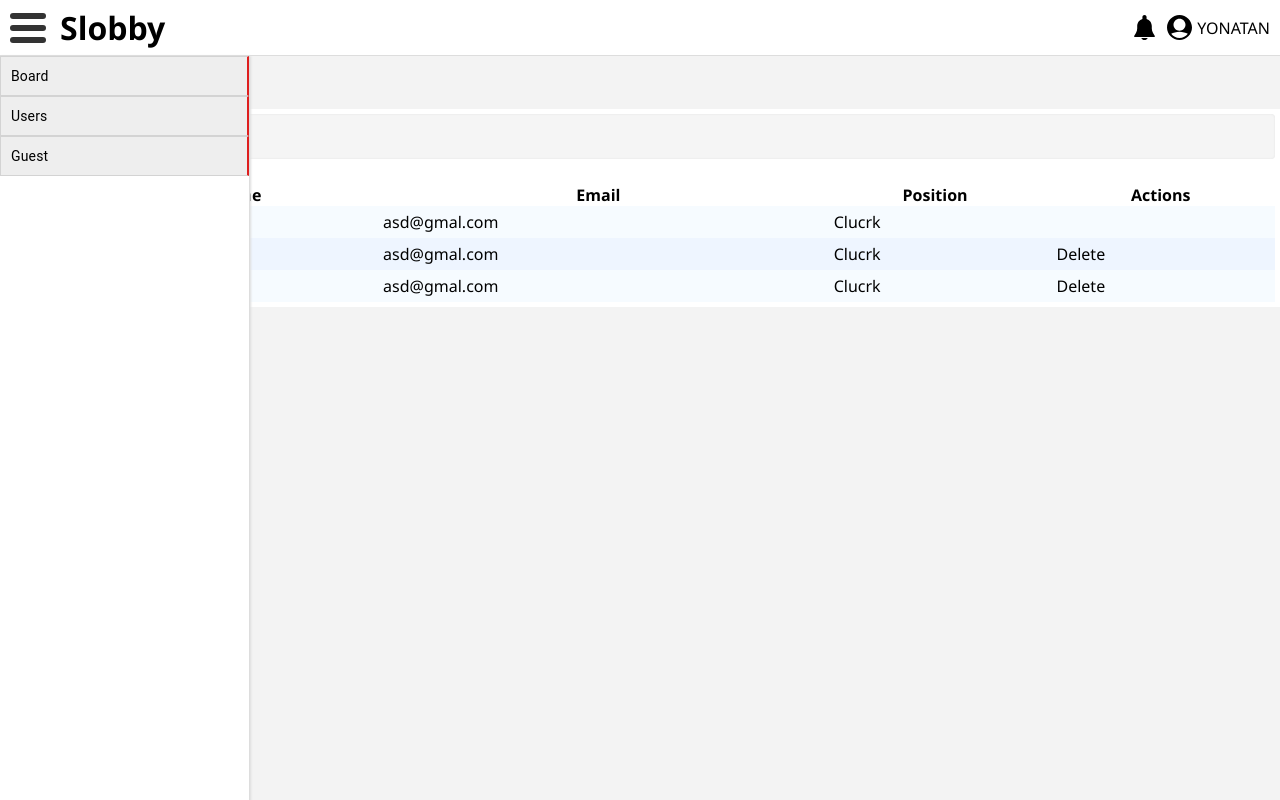
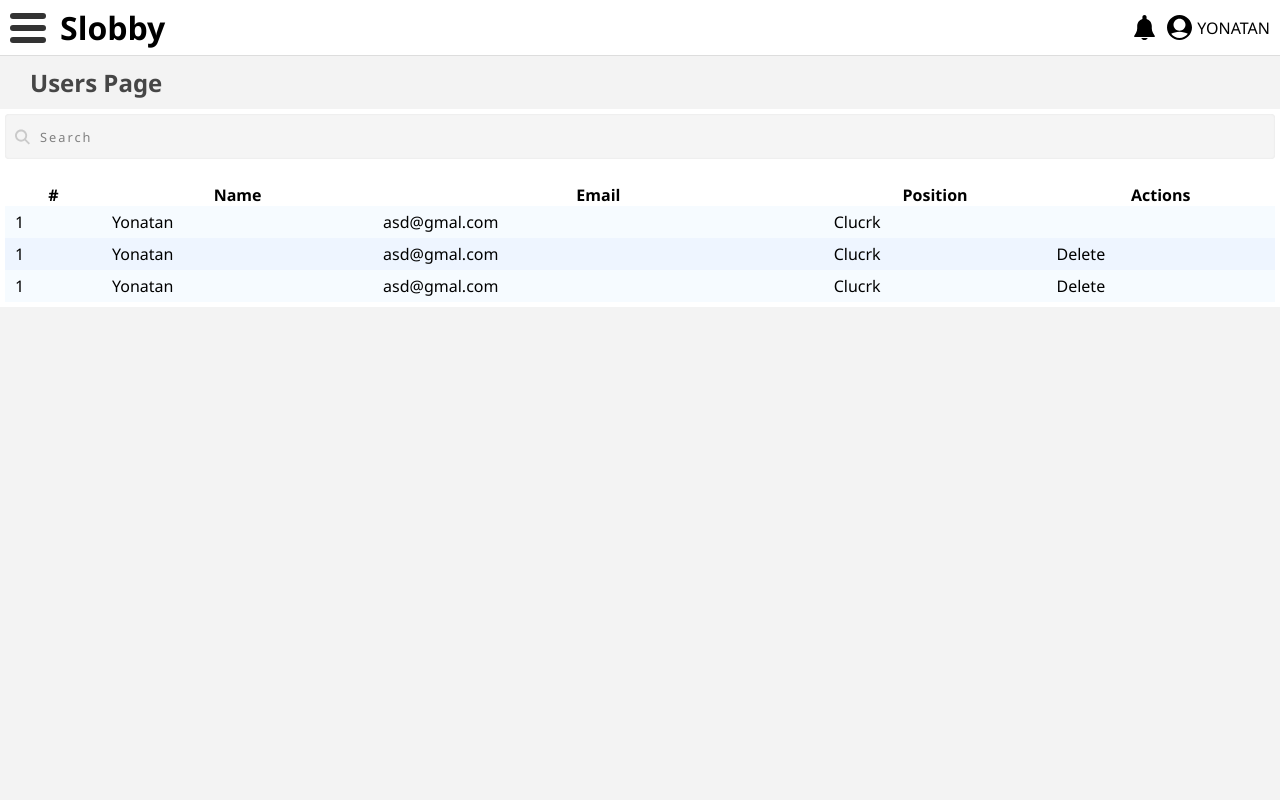
Before and after one commit to yonatansnir/slobby, a React (Create React App) app: page / in a window 1280 px wide. Built offline with nearby package versions, Linux system fonts and the light colour scheme.

Commit message:
open close the menu

```diff
--- a/src/App.js
+++ b/src/App.js
@@ -6,16 +6,9 @@ import Header from './components/header/Header';
 import TasksNotes from './pages/TasksNotes/TasksNotes';
 import Users from './pages/users/Users';
 
-const items = [
-  { name: 'board', label: 'Board' },
-  { name: 'users', label: 'Users' },
-  { name: 'guest', label: 'Guest' },
-]
-
 const App = () => {
   return(
     <div className="wrapper">
-      <Menu items = {items} />
       <Header />
       <Users />
       {/* <Login /> */}
--- a/src/components/header/Hamburger.jsx
+++ b/src/components/header/Hamburger.jsx
@@ -1,12 +1,27 @@
 import React, {useState} from 'react';
+import Menu from '../menu/Menu'
+
+const items = [
+    { name: 'board', label: 'Board' },
+    { name: 'users', label: 'Users' },
+    { name: 'guest', label: 'Guest' },
+  ]
 
 const Hamburger = () => {
-    const [clickMenu, setClickMenu] = useState(true)
+    const [clickMenu, setClickMenu] = useState(true);
 
+    const [openMenu, setOpenMenu] = useState(false);
+
+    const handleMenuClick = () =>{
+        setClickMenu(!clickMenu);
+        setOpenMenu(!openMenu);
+    }
     return(
+        <React.Fragment>
             <div
                 className={clickMenu ? 'hamburger close' : 'hamburger open' }
-            onClick={()=> setClickMenu(!clickMenu)}>
+                onClick={handleMenuClick}
+            >
                 <span></span>
                 <span></span>
                 <span></span>
@@ -14,6 +29,8 @@ const Hamburger = () => {
                 <span></span>
                 <span></span>
             </div>
+            <Menu items = {items} openMenu = {openMenu} setOpenMenu = {setOpenMenu}/>
+        </React.Fragment>
     )
 }
 
--- a/src/components/menu/Menu.jsx
+++ b/src/components/menu/Menu.jsx
@@ -1,21 +1,17 @@
 import React from 'react';
-import List from '@material-ui/core/List'
-import ListItem from '@material-ui/core/ListItem'
-import ListItemText from '@material-ui/core/ListItemText'
+import List from '@material-ui/core/List';
+import ListItem from '@material-ui/core/ListItem';
+import ListItemText from '@material-ui/core/ListItemText';
 
-const Menu = () => {
+const Menu = ({ items, openMenu }) => {
     return(
-        <div className="sidenav">
-            <List disablePadding dense>
-                <ListItem className="menuItem" button>
-                    <ListItemText>Board</ListItemText>
+        <div className={openMenu ? "sidenav open" : "sidenav close"}>
+            <List className="menu-list" disablePadding dense>
+                {items.map(({ label, name, ...rest }) => (
+                <ListItem className="menu-item" key={name} button {...rest}>
+                    <ListItemText>{label}</ListItemText>
                 </ListItem>
-                <ListItem className="menuItem" button>
-                    <ListItemText>Users</ListItemText>
-                </ListItem>
-                <ListItem className="menuItem" button>
-                    <ListItemText>Guest</ListItemText>
-                </ListItem>
+                ))}
             </List>
         </div>
     )
--- a/src/components/menu/_menu.scss
+++ b/src/components/menu/_menu.scss
@@ -1,4 +1,5 @@
 .sidenav{
+    align-items: flex-start;
     position: fixed;
     z-index: 10;
     top: 56px;
@@ -7,7 +8,7 @@
     box-shadow: 1px 0px 2px rgb(221, 221, 221);
     border-right: 1px solid rgb(221, 221, 221);
 
-    .menuItem{
+    .menu-item{
         background-color: rgb(238, 238, 238);
         border: 1px solid rgb(211, 211, 211);
         border-right: 2px solid #DE1E1E;
@@ -16,17 +17,37 @@
             border-right-color: #256D2C ;
         }
     }
+    .menu-list{
+         color:transparent;
+        transition: all 0.5s, color 2s;
+    }
     &.close{
         left: -250px;
+
     }
     &.open{
         left: 0;
+        .menu-list{
+            color: #333;
+        }
     }
    @media #{$break1}{
-        width: 100%;
+    &.open{
+        .menu-list{
+            width: calc(100vw - 2px);
+        }
+    }
    }
    @media #{$break2open}{
-         width: 250px;
+       .menu-list{
+        width: 0;
+       }
+    &.open{
+        .menu-list{
+            width: 250px;
+        }
+    }
+
    }
 
 }
--- a/src/style/_config.scss
+++ b/src/style/_config.scss
@@ -1,5 +1,4 @@
-$bp-small: "(max-width: 600px)";
-$bp-medium: "(min-width: 600px)";
+
 
 *{ box-sizing: border-box; padding: 0px; margin: 0px; }
 body {
--- a/src/style/_variables.scss
+++ b/src/style/_variables.scss
@@ -1,4 +1,7 @@
 //breakpoints
+$bp-small: "(max-width: 600px)";
+$bp-medium: "(min-width: 601px)";
+
 $break1: "(max-width: 680px)";
 $break2: "(min-width: 681px) and (max-width: 980px)";
 $break2open: "(min-width: 681px)";
--- a/src/style/style.css
+++ b/src/style/style.css
@@ -86,6 +86,9 @@ header .icon {
 }
 
 .sidenav {
+  -webkit-box-align: start;
+      -ms-flex-align: start;
+          align-items: flex-start;
   position: fixed;
   z-index: 10;
   top: 56px;
@@ -96,15 +99,21 @@ header .icon {
   border-right: 1px solid #dddddd;
 }
 
-.sidenav .menuItem {
+.sidenav .menu-item {
   background-color: #eeeeee;
   border: 1px solid lightgray;
   border-right: 2px solid #DE1E1E;
   padding: 5px 10px;
 }
 
-.sidenav .menuItem:active {
+.sidenav .menu-item:active {
   border-right-color: #256D2C;
+}
+
+.sidenav .menu-list {
+  color: transparent;
+  -webkit-transition: all 0.5s, color 2s;
+  transition: all 0.5s, color 2s;
 }
 
 .sidenav.close {
@@ -115,14 +124,21 @@ header .icon {
   left: 0;
 }
 
+.sidenav.open .menu-list {
+  color: #333;
+}
+
 @media (max-width: 680px) {
-  .sidenav {
-    width: 100%;
+  .sidenav.open .menu-list {
+    width: calc(100vw - 2px);
   }
 }
 
 @media (min-width: 681px) {
-  .sidenav {
+  .sidenav .menu-list {
+    width: 0;
+  }
+  .sidenav.open .menu-list {
     width: 250px;
   }
 }
```
Also changed, not shown: 1 other file (tests, documents, lock files or other folders). Lines whose indentation alone changed are shown as unchanged.
